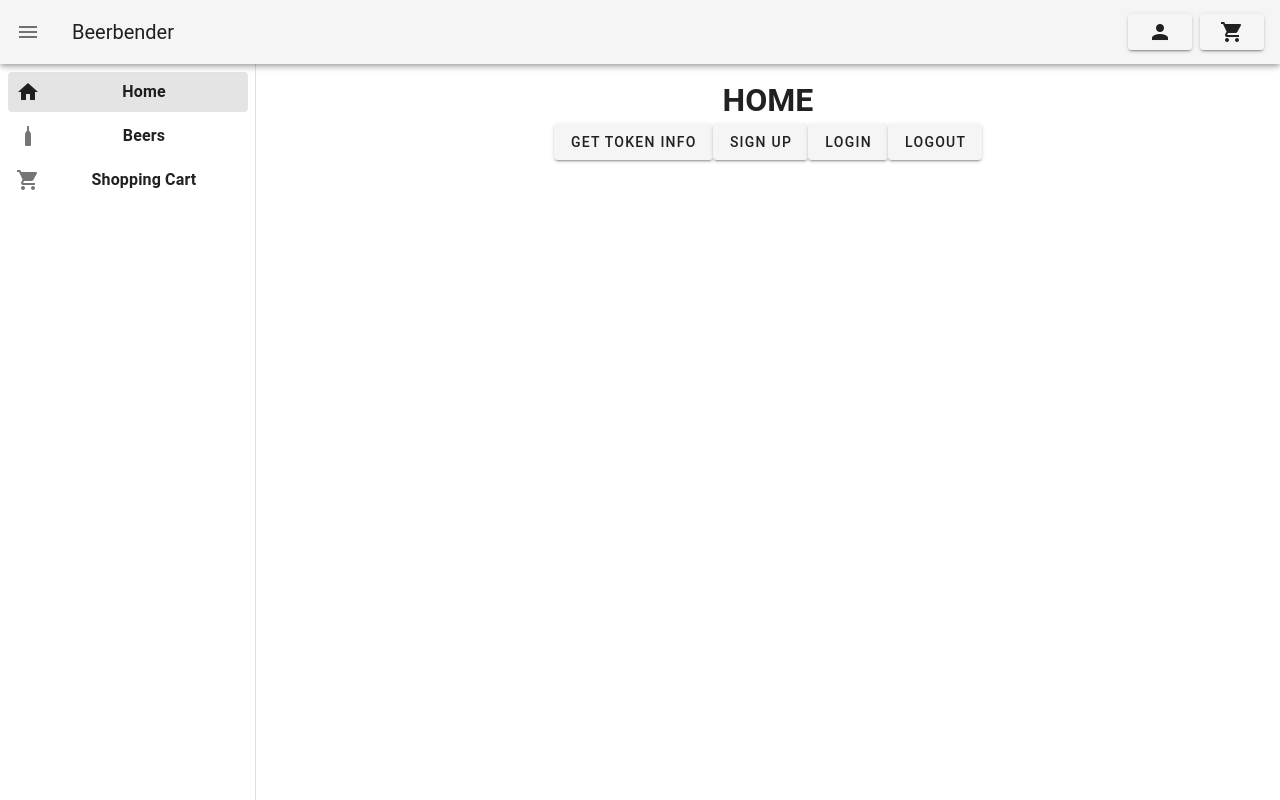
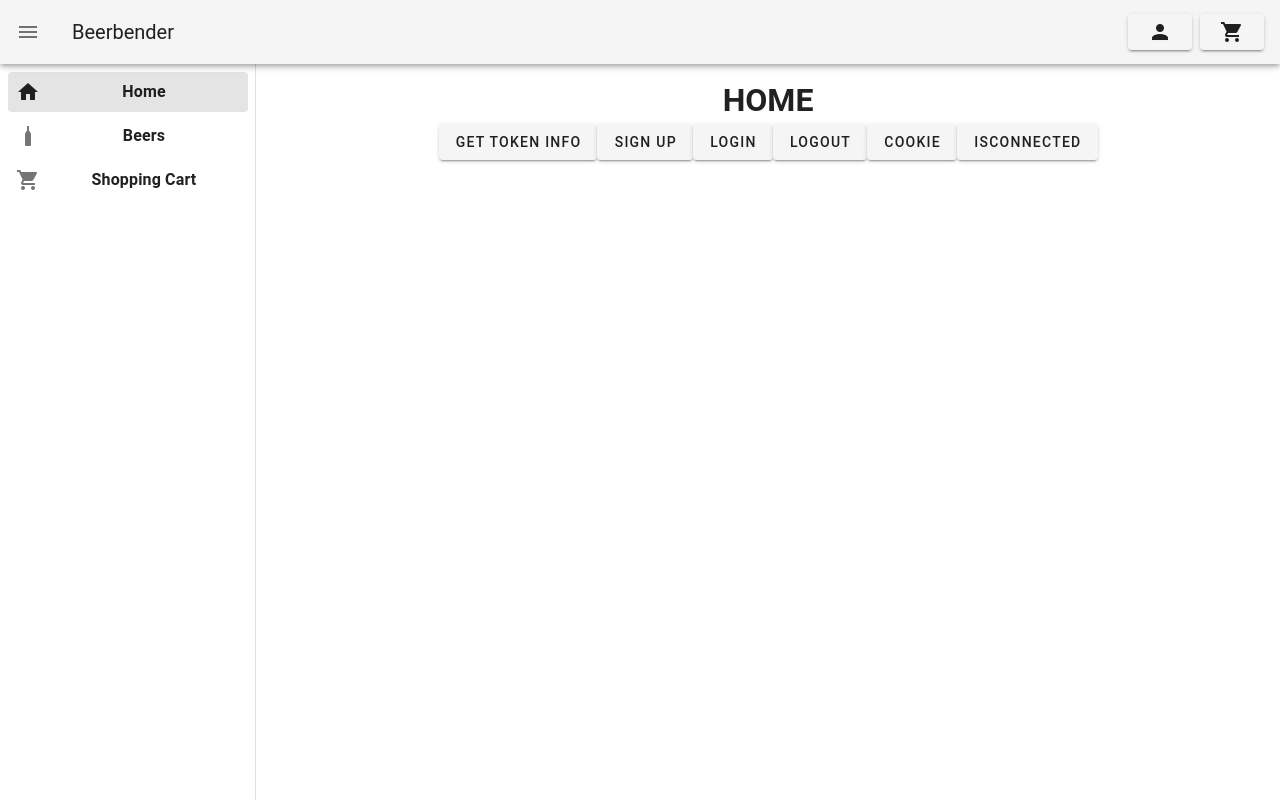
Before and after one commit to seancanning37/glo-2005-project-h20, a Vue app in the folder frontend/: page / in a window 1280 px wide. Built offline with nearby package versions, Linux system fonts and the light colour scheme; the HTML template or start-up script is replaced by a standard one.

Commit message:
isConnected

```diff
--- a/frontend/src/api/login.js
+++ b/frontend/src/api/login.js
@@ -23,7 +23,11 @@ export const login = function(email, password) {
 };
 
 export const getToken = function() {
-  return JSON.parse(Cookies.get("beerbender-token"))["token"];
+  const cookie = getCookie();
+  if (cookie !== null) {
+    return cookie["token"];
+  }
+  return null;
 };
 
 export const logout = async function() {
@@ -32,17 +36,32 @@ export const logout = async function() {
     .catch(error => {
       console.log(error);
     });
+  Cookies.remove("beerbender-token");
   return response.status;
 };
 
 export const getTokenInfo = async function() {
   const token = getToken();
+  if (token !== null) {
     return await axios
       .get("http://localhost:5000/tokenInfo", {
         headers: { token: token }
       })
       .catch(error => {
-      console.log("sdfjlksdjkfb");
         console.log(error);
       });
+  }
+  return null;
 };
+
+export const getCookie = function() {
+  const cookie = Cookies.get("beerbender-token");
+  if (cookie !== null && cookie !== undefined) {
+    return JSON.parse(cookie);
+  }
+  return null;
+};
+
+export const isConnected = function() {
+  return getCookie() !== null;
+};
--- a/frontend/src/views/Home.vue
+++ b/frontend/src/views/Home.vue
@@ -1,21 +1,27 @@
 <template>
   <div>
     <h1>HOME</h1>
-    <v-btn v-on:click="randomShit"> get token info </v-btn>
+    <v-btn v-on:click="randomShit"> Get token info </v-btn>
     <v-btn v-on:click="goToSignUp"> Sign up </v-btn>
     <v-btn v-on:click="goToLogin"> Login </v-btn>
     <v-btn v-on:click="goToLogout"> Logout </v-btn>
+    <v-btn v-on:click="getCookie"> Cookie </v-btn>
+    <v-btn v-on:click="isConnected"> isConnected </v-btn>
   </div>
 </template>
 
 <script>
-import { getTokenInfo, logout } from "../api/login";
+import { getCookie, getTokenInfo, isConnected, logout } from "../api/login";
 export default {
   name: "Home",
   methods: {
     randomShit: async function() {
       const response = await getTokenInfo();
-      console.log(response.data);
+      if (response !== null) {
+        console.log(response.data);
+      } else {
+        console.log("Coonnne te toi esti");
+      }
     },
     goToSignUp: function() {
       this.$router.push({ name: "SignUp" });
@@ -26,6 +32,17 @@ export default {
     goToLogout: function() {
       const responseStatus = logout();
       console.log(responseStatus);
+    },
+    getCookie: function() {
+      const response = getCookie();
+      console.log(response);
+    },
+    isConnected: function() {
+      if (isConnected()) {
+        console.log("Je suis connecté");
+      } else {
+        console.log("Je ne suis pas connecté");
+      }
     }
   }
 };
```
Also changed, not shown: 1 other file (tests, documents, lock files or other folders). Lines whose indentation alone changed are shown as unchanged.
